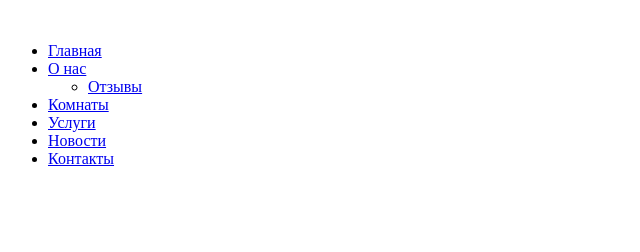
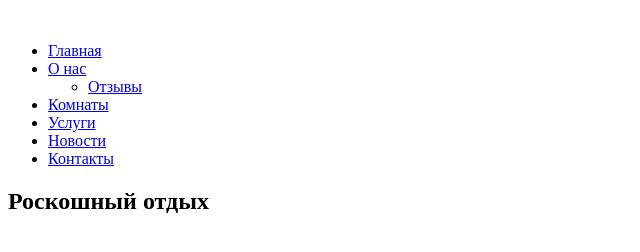
Before and after one commit to LopitalSergei/Hotel-Service, a plain HTML site: page index.html in a window 1280 px wide. Shown: the whole page, without its empty margins (0-640 px from the left). Drawn offline with Linux system fonts and the light colour scheme.

Commit message:
add hero-area section

```diff
--- a/index.html
+++ b/index.html
@@ -36,6 +36,18 @@
 			</div>
 		</header>
 		<!-- Header End -->
+
+		<!-- Hero Area Section Begin -->
+		<section class="hero-area">
+			<div class="hero-area__container">
+				<div class="hero-area__row">
+					<div class="hero-text">
+						<h1>Роскошный отдых</h1>
+					</div>
+				</div>
+			</div>
+		</section>
+		<!-- Hero Area Section End -->
 	</div>
 </body>
 
```
